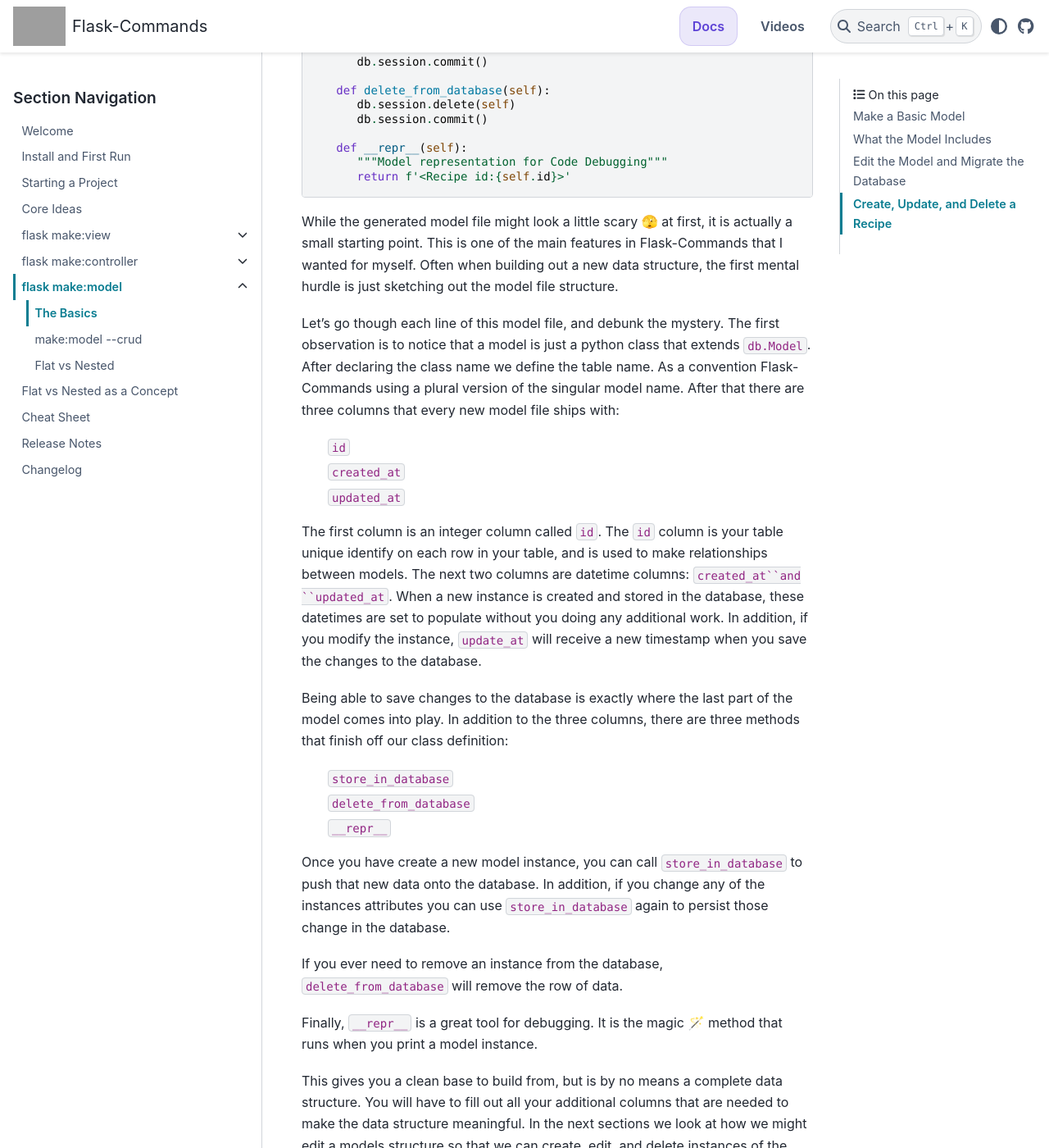
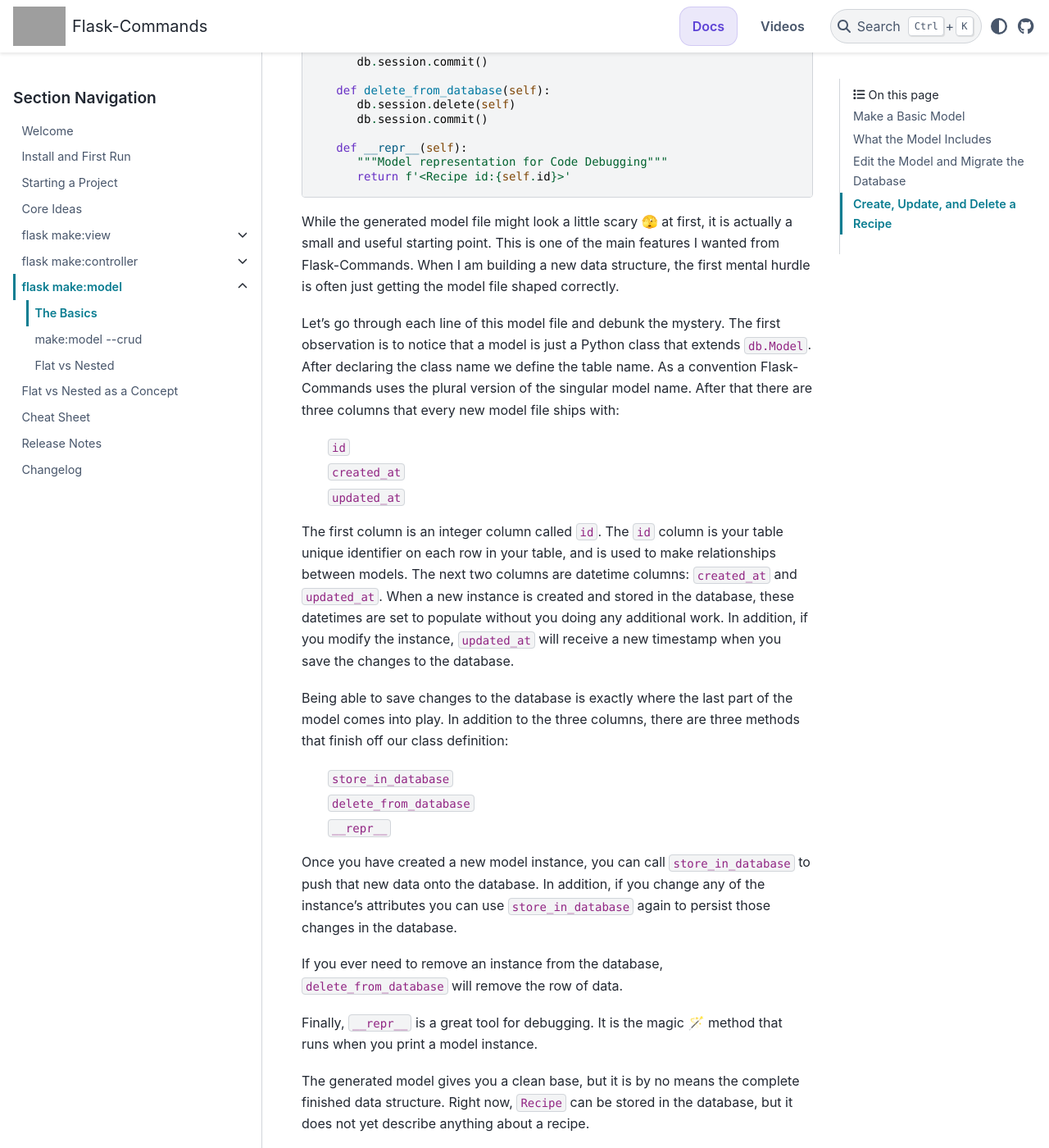
Before and after one commit to VoyagerX21/flask-commands, a Sphinx documentation site: the page built from docs/source/commands/make_model/the_basics.rst, in a window 1280 px wide and 1400 px high, scrolled down 2505 px. Shown: the whole window at 82% size. Built offline with Sphinx 7.4.7 and the PyData theme 0.15.4, drawn with Linux system fonts in a browser that asks for light colours; some of the changed text lies outside the part shown; grey boxes are pictures that could not be loaded.

Commit message:
docs(make-model): polish model basics workflow
- Clean up grammar, spelling, and wording in the make:model basics chapter
- Improve transitions from generated model anatomy into editing, migrating, and shell usage
- Add a create/update/delete recipe video embed and catalog entry
- Clarify the --no-db note with a dedicated admonition
- Replace the abrupt ending with a smoother handoff into make:model --crud

```diff
--- a/docs/source/_data/video_catalog.json
+++ b/docs/source/_data/video_catalog.json
@@ -365,6 +365,11 @@
       "description": "Learn the next practical step after generation so your model changes become real database structure instead of just code on disk.",
       "video_id": "nrFk9fAaiII"
     },
+    "create-update-and-delete-a-recipe": {
+      "title": "Create, Update, and Delete a Recipe",
+      "description": "Add a description",
+      "video_id": "nrFk9fAaiII"
+    },
     "build-a-resource-with-make-model-crud": {
       "title": "Build a resource with make:model --crud",
       "description": "Learn how a model-first command can expand outward into a fuller resource by generating the controller, routes, and templates around the data structure.",
--- a/docs/source/commands/make_model/the_basics.rst
+++ b/docs/source/commands/make_model/the_basics.rst
@@ -73,14 +73,14 @@
 This generates:
 
 - ``app/models/recipe.py``
-- an registers the model in ``app/models/__init__.py``
+- and registers the model in ``app/models/__init__.py``
 
-The regisration part is important because it helps with clean imports into
+The registration part is important because it helps with clean imports into
 other parts of our application, mainly in controller files.  It also helps
 Flask-Commands locate your application's data structures.  We have already
-seen how import it is for Flask-Commands to know about your data structure when
-you ask Flask-Commands to generate models based on relationship between the
-data structures.  But i'm getting ahead of myself, for now let's take a
+seen how important it is for Flask-Commands to know about your data structure
+when you ask Flask-Commands to generate models based on relationships between
+the data structures.  But I'm getting ahead of myself, for now let's take a
 closer look at the model file and see what we can do with a freshly generated
 model file.
 
@@ -125,15 +125,14 @@
 
 
 While the generated model file might look a little scary 🫣 at first, it is
-actually a small starting point.  This is one of the main features in
-Flask-Commands that I wanted for myself.  Often when building out a new
-data structure, the first mental hurdle is just sketching out the model
-file structure.
+actually a small and useful starting point.  This is one of the main features
+I wanted from Flask-Commands.  When I am building a new data structure, the
+first mental hurdle is often just getting the model file shaped correctly.
 
-Let's go though each line of this model file, and debunk the mystery.
-The first observation is to notice that a model is just a python class that
+Let's go through each line of this model file and debunk the mystery.
+The first observation is to notice that a model is just a Python class that
 extends ``db.Model``.  After declaring the class name we define the table name.
-As a convention Flask-Commands using a plural version of the singular model
+As a convention Flask-Commands uses the plural version of the singular model
 name.  After that there are three columns that every new model file ships with:
 
 - ``id``
@@ -141,11 +140,11 @@
 - ``updated_at``
 
 The first column is an integer column called ``id``.  The ``id`` column
-is your table unique identify on each row in your table, and is used to
+is your table unique identifier on each row in your table, and is used to
 make relationships between models.  The next two columns are datetime columns:
-``created_at``and ``updated_at``.  When a new instance is created and stored in
+``created_at`` and ``updated_at``.  When a new instance is created and stored in
 the database, these datetimes are set to populate without you doing any
-additional work.  In addition, if you modify the instance, ``update_at``
+additional work.  In addition, if you modify the instance, ``updated_at``
 will receive a new timestamp when you save the changes to the database.
 
 Being able to save changes to the database is exactly where the last part of
@@ -156,10 +155,10 @@
 - ``delete_from_database``
 - ``__repr__``
 
-Once you have create a new model instance, you can call ``store_in_database``
+Once you have created a new model instance, you can call ``store_in_database``
 to push that new data onto the database.  In addition, if you change any of the
-instances attributes you can use ``store_in_database`` again to persist
-those change in the database.
+instance's attributes you can use ``store_in_database`` again to persist
+those changes in the database.
 
 If you ever need to remove an instance from the database,
 ``delete_from_database`` will remove the row of data.
@@ -167,12 +166,13 @@
 Finally, ``__repr__`` is a great tool for debugging.  It is the magic 🪄 method
 that runs when you print a model instance.
 
-This gives you a clean base to build from, but is by no means a complete data
-structure.  You will have to fill out all your additional columns that
-are needed to make the data structure meaningful.  In the next sections we look
-at how we might edit a models structure so that we can create, edit, and delete
-instances of the model all while saving the changes to our application's
-database.
+The generated model gives you a clean base, but it is by no means the complete
+finished data structure. Right now, ``Recipe`` can be stored in the
+database, but it does not yet describe anything about a recipe.
+
+The next step is to add the columns that make the model meaningful. We will
+start with one simple column, ``name``, and then update the database so the
+schema matches the Python model.
 
 Edit the Model and Migrate the Database
 ---------------------------------------
@@ -183,8 +183,8 @@
 the structure of your columns, or deleting columns.
 
 I will briefly demonstrate how to add a column to a model, and then I will send
-you off to lean more about model manipulation for other sources as this is not
-a feature of Flask-Commands.
+you off to learn more about model manipulation from other sources, since this is
+not a feature of Flask-Commands.
 
 In our ``Recipe`` model lets update the columns by adding a ``name`` column.
 To do this we just add the following line of code to the model class.
@@ -222,16 +222,30 @@
 Flask-Commands wires up Flask-Migrate and Flask-SQLAlchemy for you so you can
 just focus on your application's database development.
 
-One small note: this only applies to the default database-enabled project. If
-you created the project with ``flask new myproject --no-db``, then the
-database and migration pieces are intentionally not there.
+.. admonition:: One small note
+
+   If you created the project with the ``--no-db`` option like this
+   ``flask new myproject --no-db``, then the database and migration pieces
+   are intentionally not there.
+
+   In this case, you will need to wire up both Flask-Migrate and
+   Flask-SQLAlchemy if you wish to have a persistent database for your
+   application.
+
+At this point, the Python model and the database schema agree with each
+other. The ``Recipe`` class has a ``name`` column, and the database has been
+upgraded to store that column.
+
+Now we can give the model a test drive 🏎️ in the terminal.
 
 Create, Update, and Delete a Recipe
 -----------------------------------
 
-Now that the model has a ``name`` column and the database has been migrated,
-we can use the model to start building out real instances and persist them
-in our database 🥳.
+.. youtube_embed:: create-update-and-delete-a-recipe
+
+Now that the ``Recipe`` model has a ``name`` column and the database has been
+migrated, we can use the model to start building out instances and persist them
+in our database.  For me this is the fun part 🥳.
 
 As we saw in the :ref:`Run the New Project <run-the-new-project>`
 section of Starting a Project, the easiest way to start the application is to
@@ -245,8 +259,8 @@
 separate terminal window.
 
 If you prefer, you can do this manually by activating your virtual
-environment running ``flask shell``.  In other words, first cd into your
-project's root directory run the following commands:
+environment and running ``flask shell``. In other words, first cd into your
+project's root directory and run the following commands:
 
 .. code-block:: bash
 
@@ -254,8 +268,8 @@
    flask shell
 
 Inside the flask shell, there is some magic happening for you that gives you
-instant access to all your models without have to write import statements.  Normally,
-to access a model, you would have to write something like
+instant access to all your models without having to write import statements.
+Normally, to access a model, you would have to write something like
 ``from app.models import Recipe``.  However, with the way Flask-Commands sets
 up your project, and with the default settings of Flask-SQLAlchemy, everything
 just works!
@@ -268,10 +282,10 @@
 - Then, according to the
   `Flask-SQLAlchemy documentation <https://flask-sqlalchemy.palletsprojects.com/en/stable/api/>`_
   the ``add_models_to_shell`` attribute is set to ``True`` by default, which
-  means our models are all adds to ``flask shell`` automatically.
+  means our models are all imported into ``flask shell`` automatically.
 
-The shorten version is once you are inside the Flask shell, you can type
-``Recipe`` and the interprator will know that this is your ``Recipe`` model.
+The shortened version is this: once you are inside the Flask shell, you can type
+``Recipe`` and the interpreter will know that this is your ``Recipe`` model.
 
 Without further delay let's now create a ``Recipe`` instance by making a
 salad recipe:
@@ -282,9 +296,11 @@
    >>> print(recipe)
    <Recipe id:None>
 
-Before the recipe is stored, ``id`` is ``None`` because the database has not
-created a row for it yet. By typing ``print(recipe)`` show the friendly
-debugging representation from ``__repr__``.
+Here we create our first instance of ``Recipe``. Notice that the ``id`` is
+``None``. This is because, at this point, the instance is only in memory and
+has not yet created a row in our database.  Also notice that typing
+``print(recipe)`` shows the friendly debugging representation from
+``__repr__``.
 
 Now let's store this instance in the database and see the ``id`` column
 populate:
@@ -344,6 +360,18 @@
 ``<Recipe id:1>``. But the database row is gone, which is why
 ``Recipe.query.count()`` returns ``0``.
 
+At this point, you have seen the full model-only workflow. We created a
+``Recipe`` model, added a real column, migrated the database, created an
+instance, updated it, and deleted it.
 
-Once the model exists, the next step gets more interesting: letting ``--crud``
-build the rest of the resource around it.
+That is enough when all you need is the data structure itself. But web
+applications do not live in a Flask shell. Personally, I could play in the Flask
+shell all day and would probably love a web app that was nothing more than
+a Flask shell. However, everyone else expects routes, controllers, and
+templates, as we have seen in prior chapters, to view and manipulate the data
+structures.
+
+To do this, we will carry over the ``--crud`` option from ``make:controller``
+into our new ``make:model`` world. In the next section, we will start from
+the same model-first idea, but let Flask-Commands build the rest of the
+resource around the model for us.
```
Also changed, not shown: other parts of docs/source/commands/make_model/the_basics.rst (+5 -5 lines).
